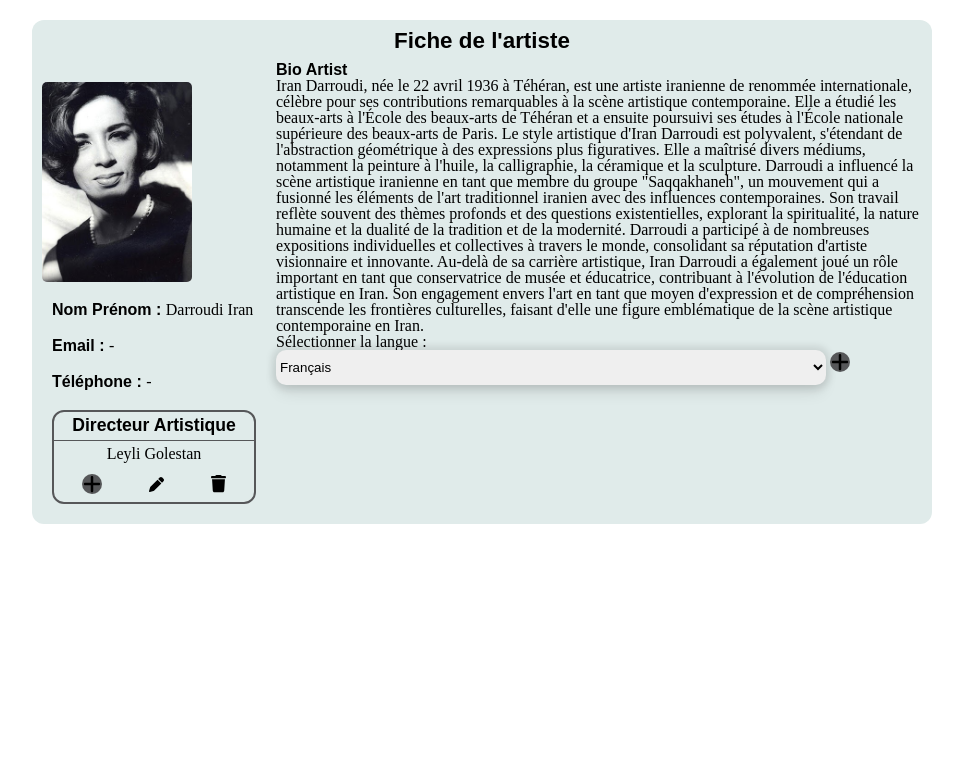
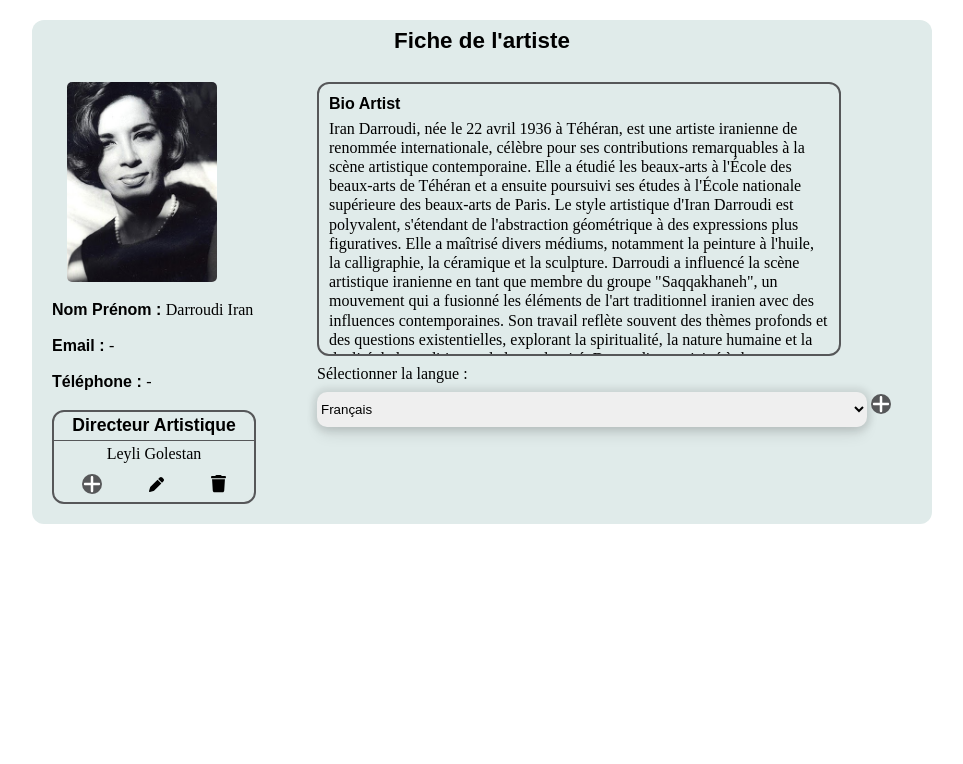
Before and after one commit to alt-ju/GRAND-ANGLE, a PHP site: page /fiche-de-artiste.html in a window 1280 px wide. Shown: the top 764 px of the page, without its empty margins (158-1121 px from the left). Run offline with PHP 8.4, Linux system fonts and the light colour scheme.

Commit message:
scroll bio

```diff
--- a/assets/css/style.css
+++ b/assets/css/style.css
@@ -423,7 +423,7 @@ svg{
 }
 
 svg:hover{
-  color: var(--ACCENT1);
+  fill: var(--PRIMARY);
 }
 
 /***********   add artist  ***********/
@@ -486,10 +486,12 @@ margin-right: 10PX;
   padding: 0;
   margin-top: auto;
   margin-bottom: auto;
+  fill: #fff;
 }
 .plus:hover{
   background-color: var(--ACCENT1);
   cursor: pointer;
+  fill: #252525;
 }
 .table-artiste{
   display: flex;
@@ -540,11 +542,12 @@ margin-right: 10PX;
     border-radius: 12px;
     display: flex;
     flex-direction: column;
+
   }
 
   .container-fiche-artiste{
     display: flex;
-
+   justify-content: space-between;
   }
 
   .title-fiche-artist{
@@ -561,7 +564,7 @@ margin-right: 10PX;
   width: 150px;
   height:200px;
   background-color: var(--BGCOLORPR);
-  margin: 20px 10px;
+  margin: 20px 35px;
   border-radius: 5px;
   }
 
@@ -613,3 +616,26 @@ margin-right: 10PX;
 .svg-dir-art svg{
   padding: 0;
 }
+
+
+.bio-artiste{
+  width: 500px;
+  height: 250px;
+  border:2px solid var(--PRIMARY);
+  border-radius: 12px;
+  overflow: scroll;
+  overflow-x: hidden;
+  padding: 10px;
+  margin-top: 20px;
+  line-height: 1.2rem;
+}
+
+.info-bio{
+  font-weight: 600;
+  font-family: var(--FONTTITLE);
+  padding-bottom: 5px;
+}
+
+.select-langue-fiche-artist{
+  margin: 10px 0;
+}
--- a/fiche-de-artiste.html
+++ b/fiche-de-artiste.html
@@ -42,7 +42,7 @@
 </div>
 <div class="left-fiche-artist">
 <div class="bio-artiste">
-  <p class="info">Bio Artist</p>
+  <p class="info-bio">Bio Artist</p>
   <p>
     Iran Darroudi, née le 22 avril 1936 à Téhéran, est une artiste iranienne de renommée internationale, célèbre pour ses contributions remarquables à la scène artistique contemporaine. Elle a étudié les beaux-arts à l'École des beaux-arts de Téhéran et a ensuite poursuivi ses études à l'École nationale supérieure des beaux-arts de Paris.
 Le style artistique d'Iran Darroudi est polyvalent, s'étendant de l'abstraction géométrique à des expressions plus figuratives. Elle a maîtrisé divers médiums, notamment la peinture à l'huile, la calligraphie, la céramique et la sculpture. Darroudi a influencé la scène artistique iranienne en tant que membre du groupe "Saqqakhaneh", un mouvement qui a fusionné les éléments de l'art traditionnel iranien avec des influences contemporaines.
@@ -50,7 +50,7 @@ Son travail reflète souvent des thèmes profonds et des questions existentielle
 Au-delà de sa carrière artistique, Iran Darroudi a également joué un rôle important en tant que conservatrice de musée et éducatrice, contribuant à l'évolution de l'éducation artistique en Iran. Son engagement envers l'art en tant que moyen d'expression et de compréhension transcende les frontières culturelles, faisant d'elle une figure emblématique de la scène artistique contemporaine en Iran.
   </p>
 </div>
-<div class="form-divs ">
+<div class="form-divs select-langue-fiche-artist">
   <label for="langue">Sélectionner la langue : </label>
 </div>
 <div class="form-divs selector-langue"></div>
```
